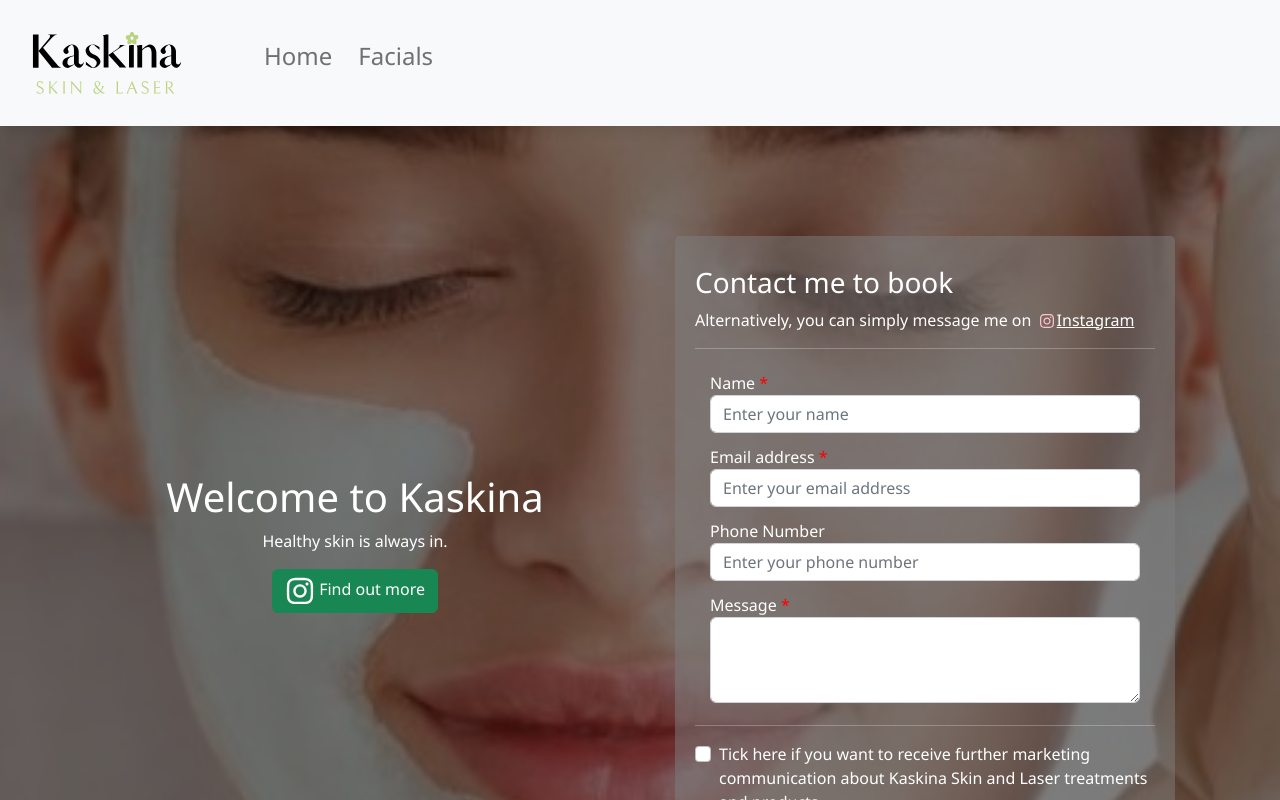
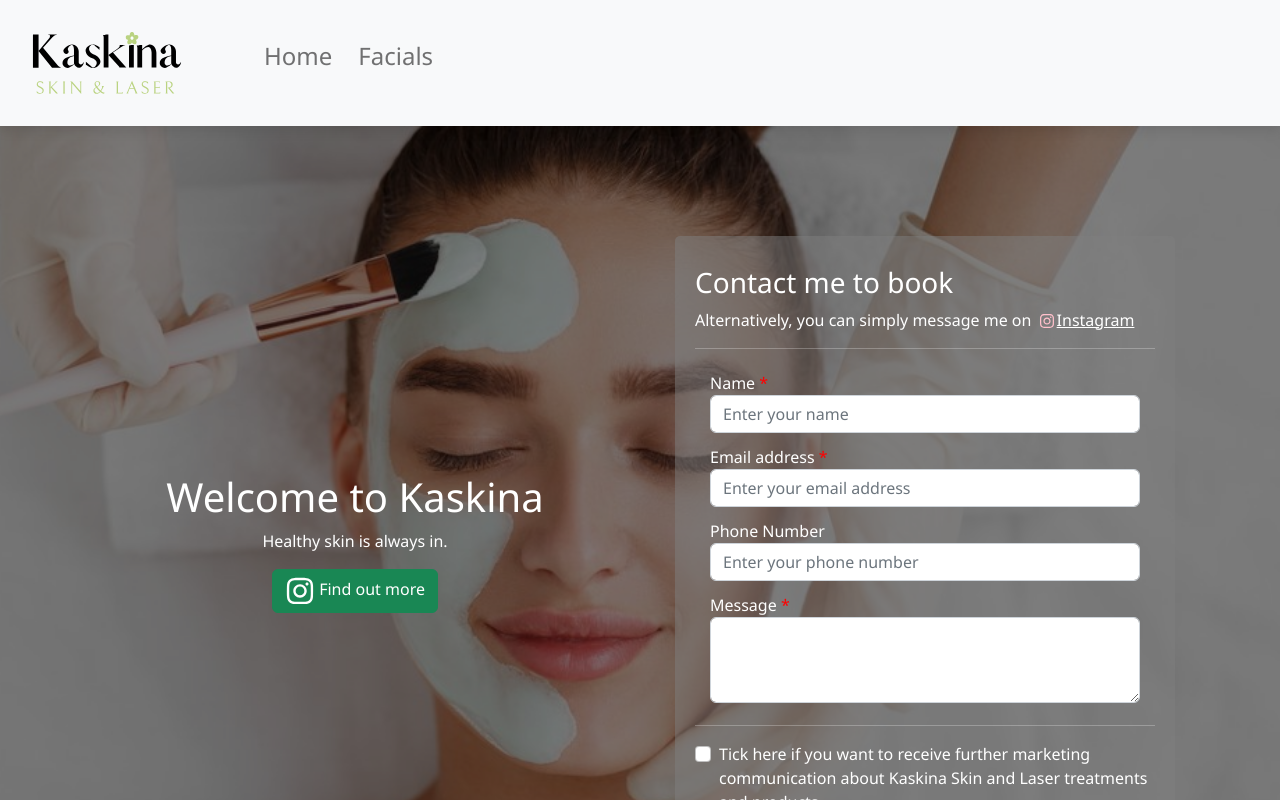
Before and after one commit to ArossThompson/Kaskina-website, a React (Vite) app: page / in a window 1280 px wide. Shown: the top 800 px of the page. Built offline with nearby package versions, Linux system fonts and the light colour scheme.

Commit message:
adding correct background image

```diff
--- a/src/pages/Home.tsx
+++ b/src/pages/Home.tsx
@@ -10,6 +10,7 @@ export const Home = () => {
     <PageWrapper>
       <div className="homepage" id="home">
         <div className="container">
+        <div className="fixed-img"></div>
           <div className="row">
               <div className="col-lg-6 heading">
                 <h1>Welcome to Kaskina</h1>
--- a/src/pages/home.scss
+++ b/src/pages/home.scss
@@ -5,7 +5,7 @@
   width: 100%;
   height: 100%;
   text-align: left;
-  background-image: url("../assets/treatment4.jpg");
+  background-image: url("../assets/treatment3.jpg");
   background-repeat: no-repeat;
   background-attachment: fixed;
   background-size: cover;
@@ -20,6 +20,10 @@
     justify-content: center;
   }
 
+  .fixed-img {
+    position: fixed;
+    z-index: -1;
+  }
 }
 
 .homepage::after {
```
